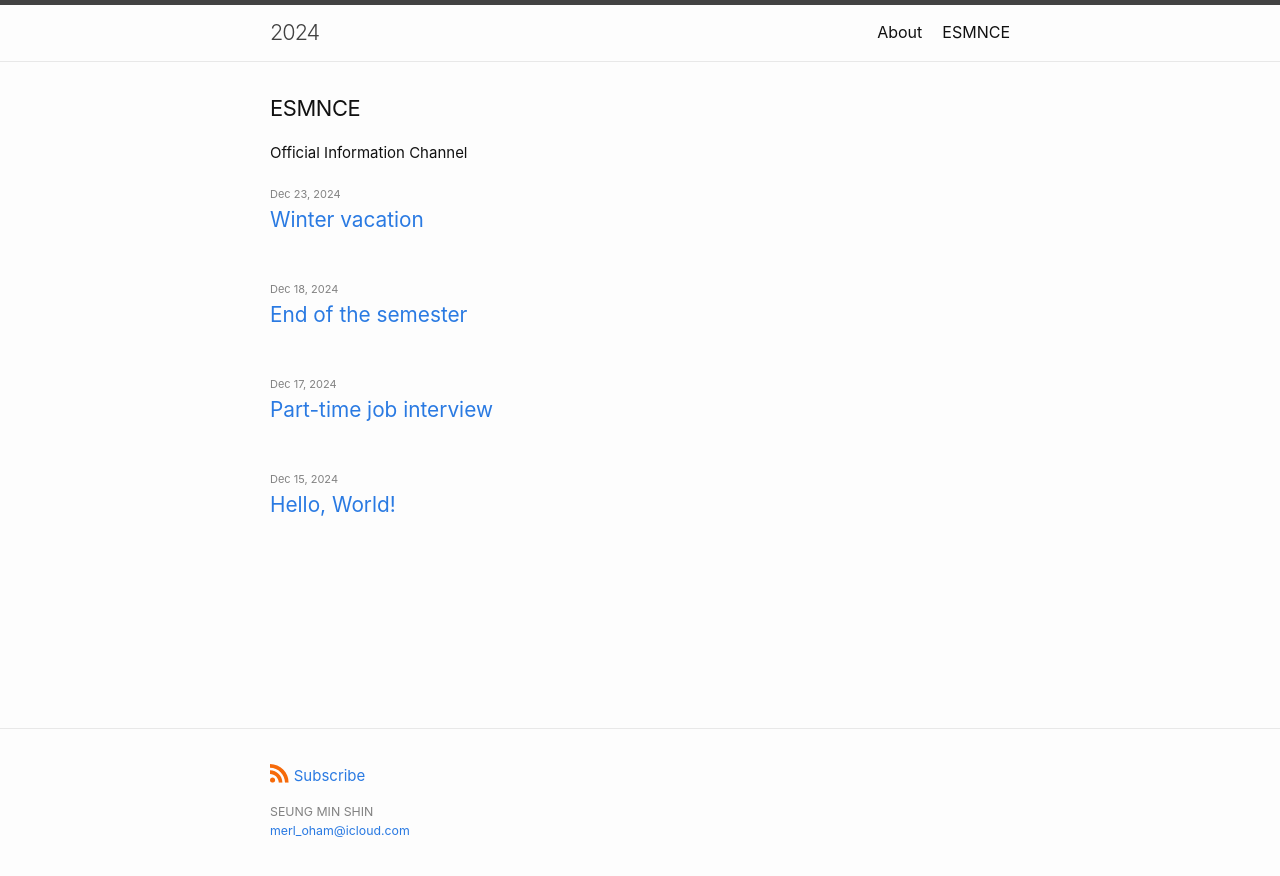
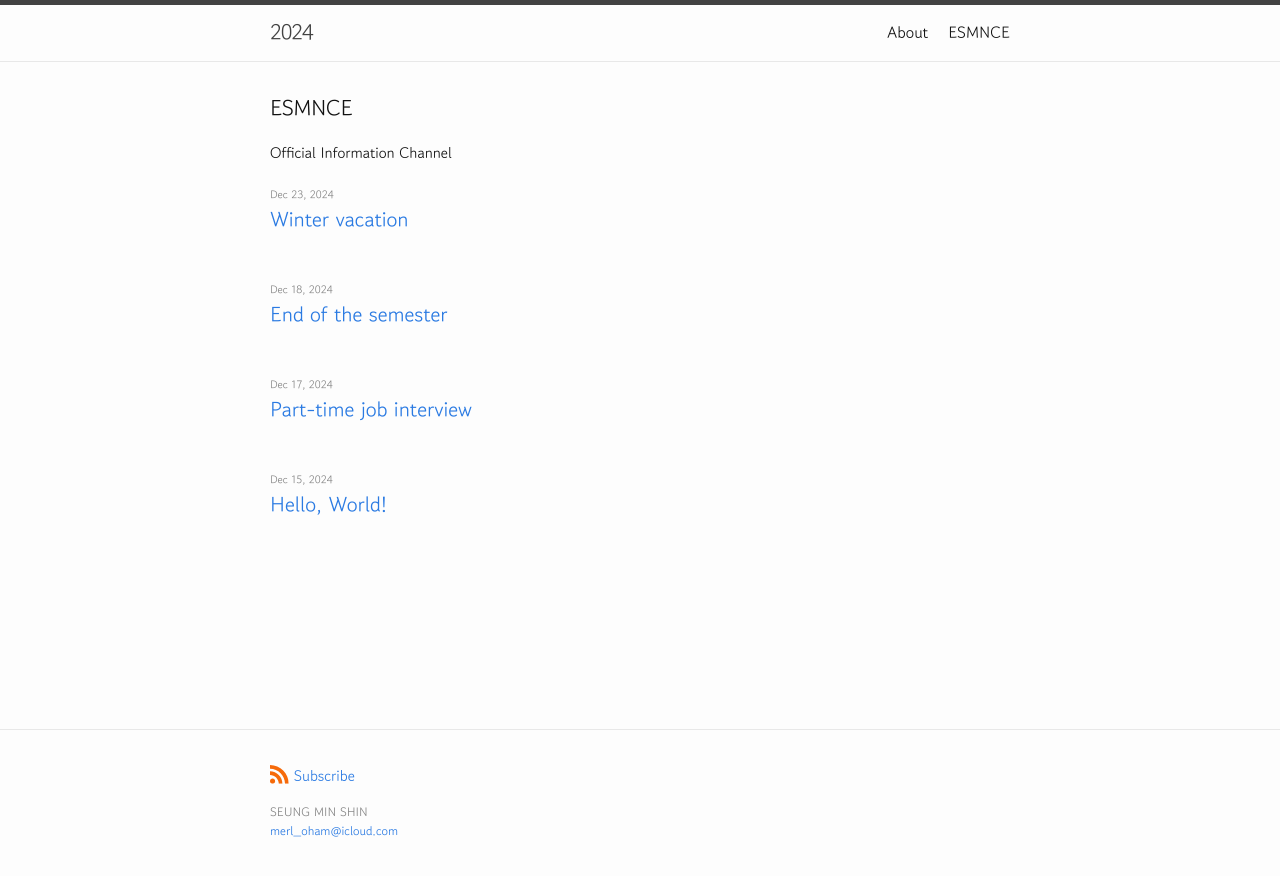
Before and after one commit to leseunivers/seung.min, a Jekyll site: the page built from index.md, in a window 1280 px wide. Shown: the top 876 px of the page. Built offline with Jekyll 4.4.1, drawn with Linux system fonts in a browser that asks for light colours; our own code applies the rules of GitHub Pages for plain Markdown files.

Commit message:
Update _base.scss

```diff
--- a/_sass/minima/_base.scss
+++ b/_sass/minima/_base.scss
@@ -19,7 +19,7 @@
  * Basic styling
  */
 body {
-  font: $base-font-weight #{$base-font-size}/#{$base-line-height} $base-font-family;
+  font: $base-font-weight #{$base-font-size}/#{$base-line-height} 'Gowun Dodum', $base-font-family;
   color: $text-color;
   background-color: $background-color;
   -webkit-text-size-adjust: 100%;
```
